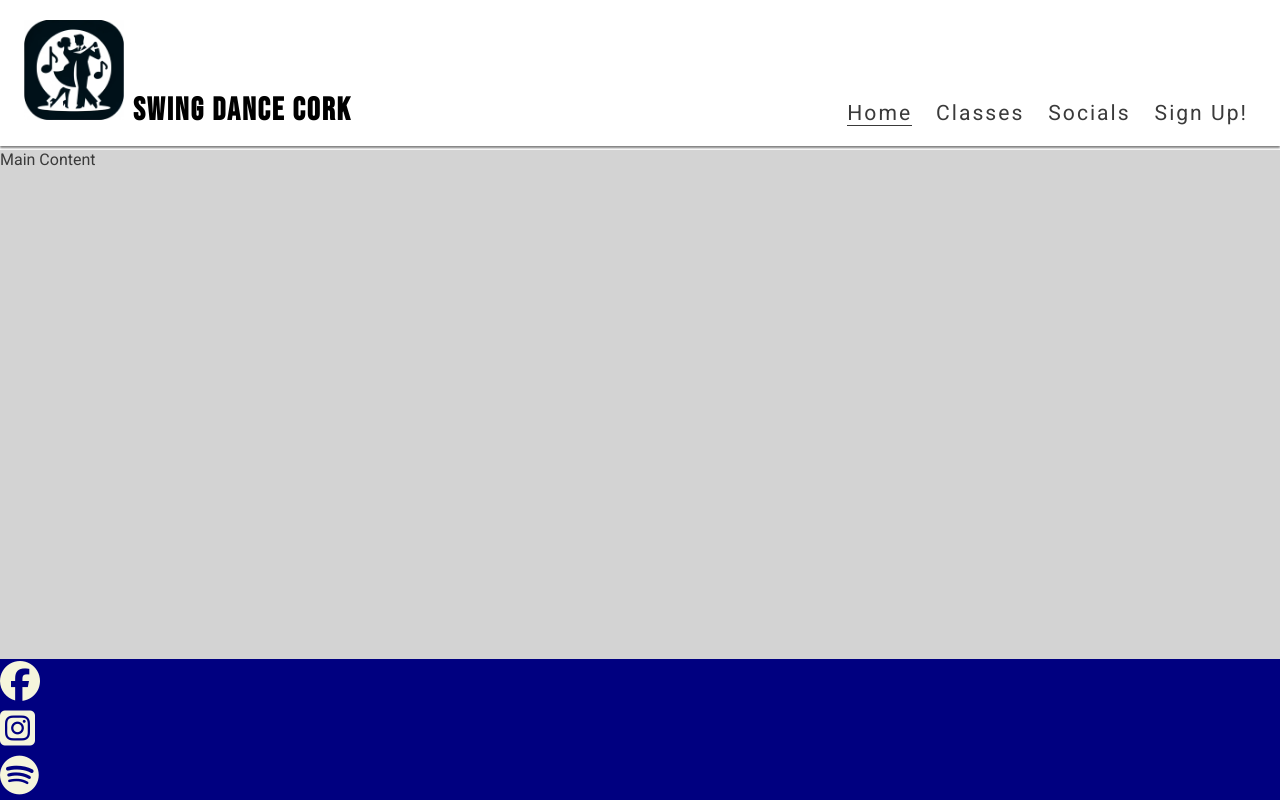
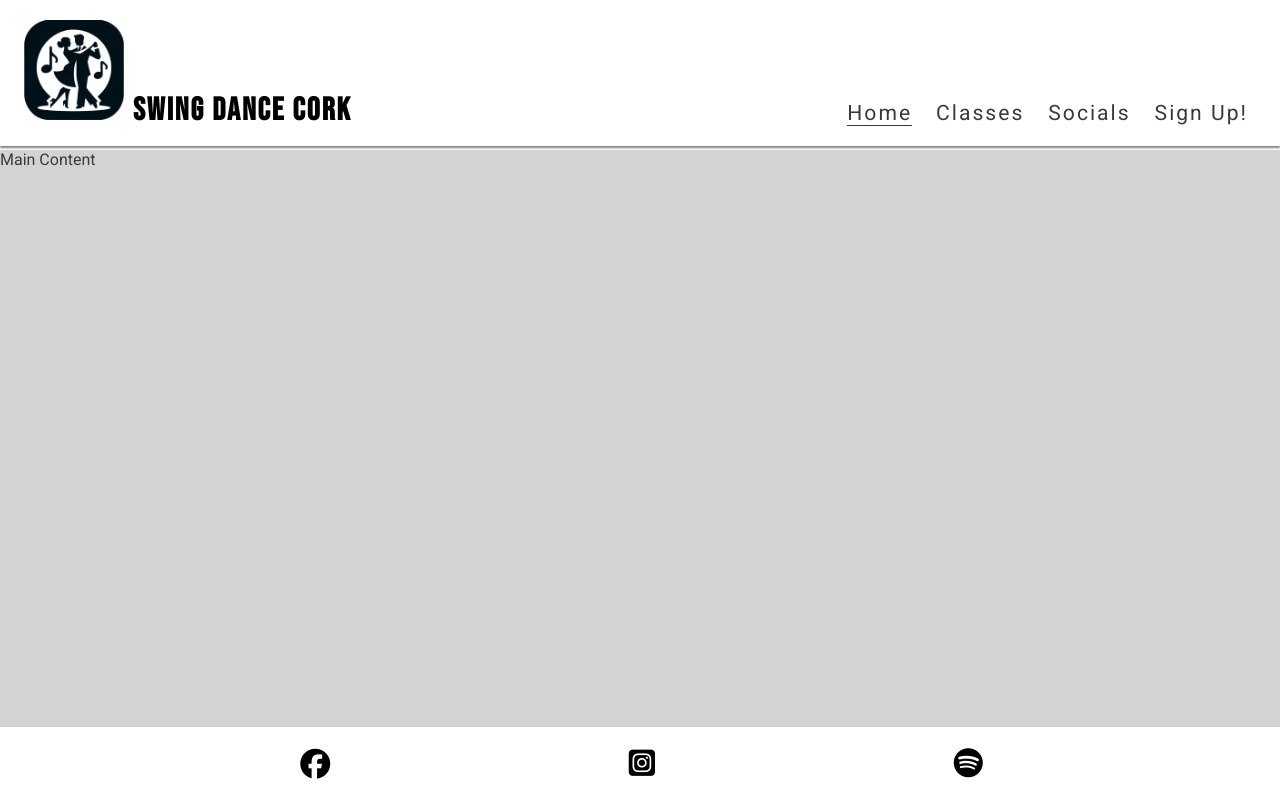
Before and after one commit to burkero2/swing-dance-cork, a plain HTML site: page index.html in a window 1280 px wide. Drawn offline with Linux system fonts and the light colour scheme.

Commit message:
Styling the social media Accounts

```diff
--- a/assets/css/style.css
+++ b/assets/css/style.css
@@ -35,7 +35,7 @@ body {
 
 /* Header */
 header {
-    background-color: white;
+    background-color: #ffffff;
     padding: 0 1rem;
     position: fixed;
     z-index: 100;
@@ -115,15 +115,20 @@ main {
 }
 
 /* Footer */
-footer {
-    background-color: var(--accent-color);
+#social-networks {
+    text-align: center;
+
+    padding: 20px 0;
+    display: flex;
+    justify-content: space-evenly;
+    list-style-type: none;
+
 }
 
-footer a {
-    color: var(--secondary-color);
-    font-size: 40px;
-    margin: 300px auto;
-
+#social-networks i {
+    font-size: 30px;
+    padding: 5%;
+    color: black;
 }
 
 /* Media queries: tablets and larger (768px and up) */
--- a/index.html
+++ b/index.html
@@ -81,7 +81,7 @@
     <main>Main Content</main>
     <!-- Footer -->
     <footer>
-      <ul>
+      <ul id="social-networks">
         <!-- Swing Dance Cork Facebook Link -->
         <li>
           <a
```
